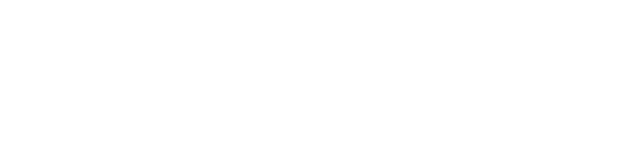
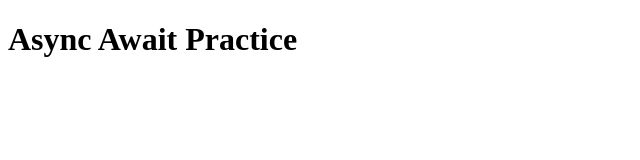
Before and after one commit to AdnanAhad/Async-Await-JavaScript, a plain HTML site: page index.html in a window 1280 px wide. Shown: the whole page, without its empty margins (0-640 px from the left). Drawn offline with Linux system fonts and the light colour scheme.

Commit message:
addedd js file

```diff
--- a/index.html
+++ b/index.html
@@ -6,5 +6,7 @@
     <meta name="viewport" content="width=device-width, initial-scale=1.0" />
     <title>Document</title>
   </head>
-  <body></body>
+  <body>
+    <h1>Async Await Practice</h1>
+  </body>
 </html>
```
Also changed, not shown: index.js (added).
